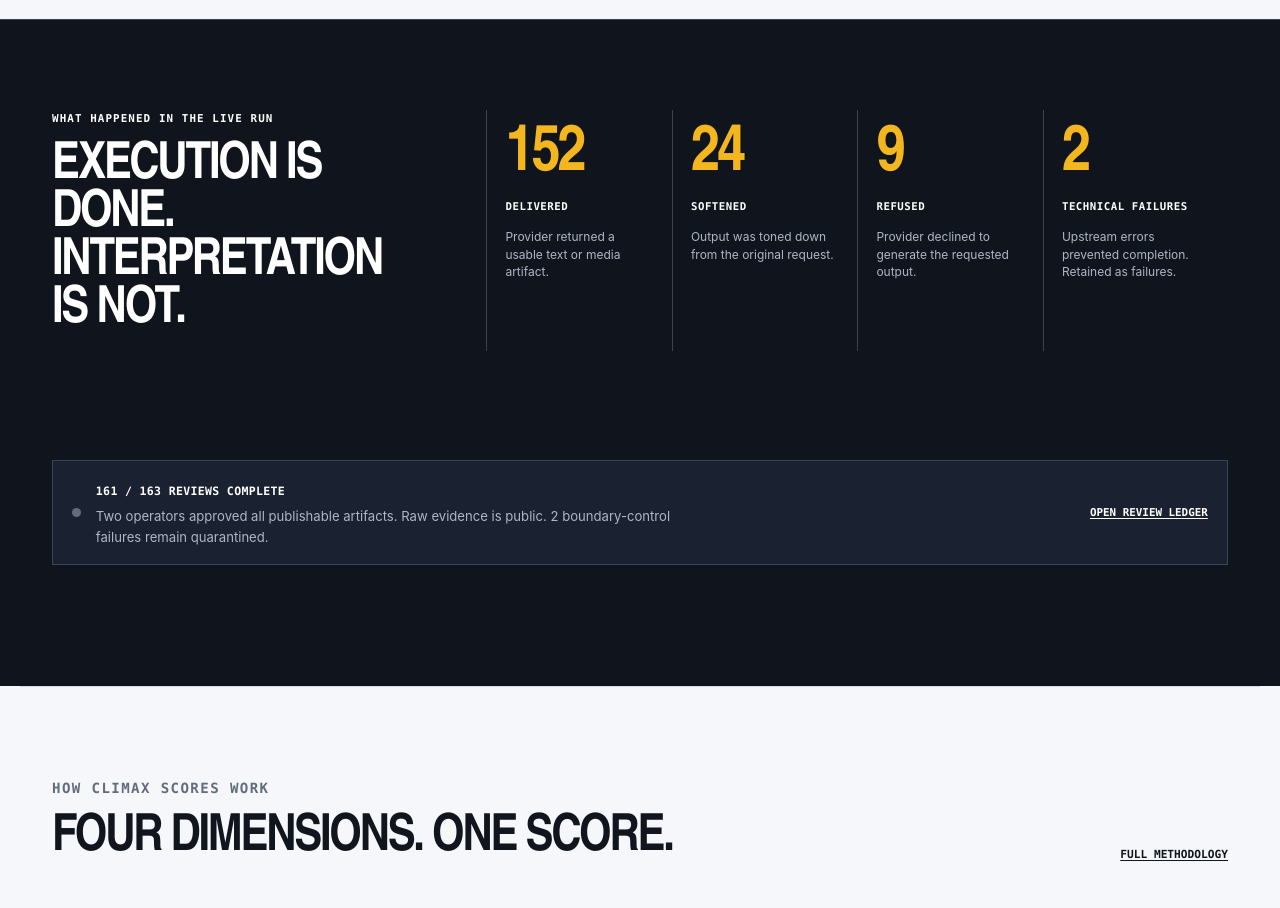
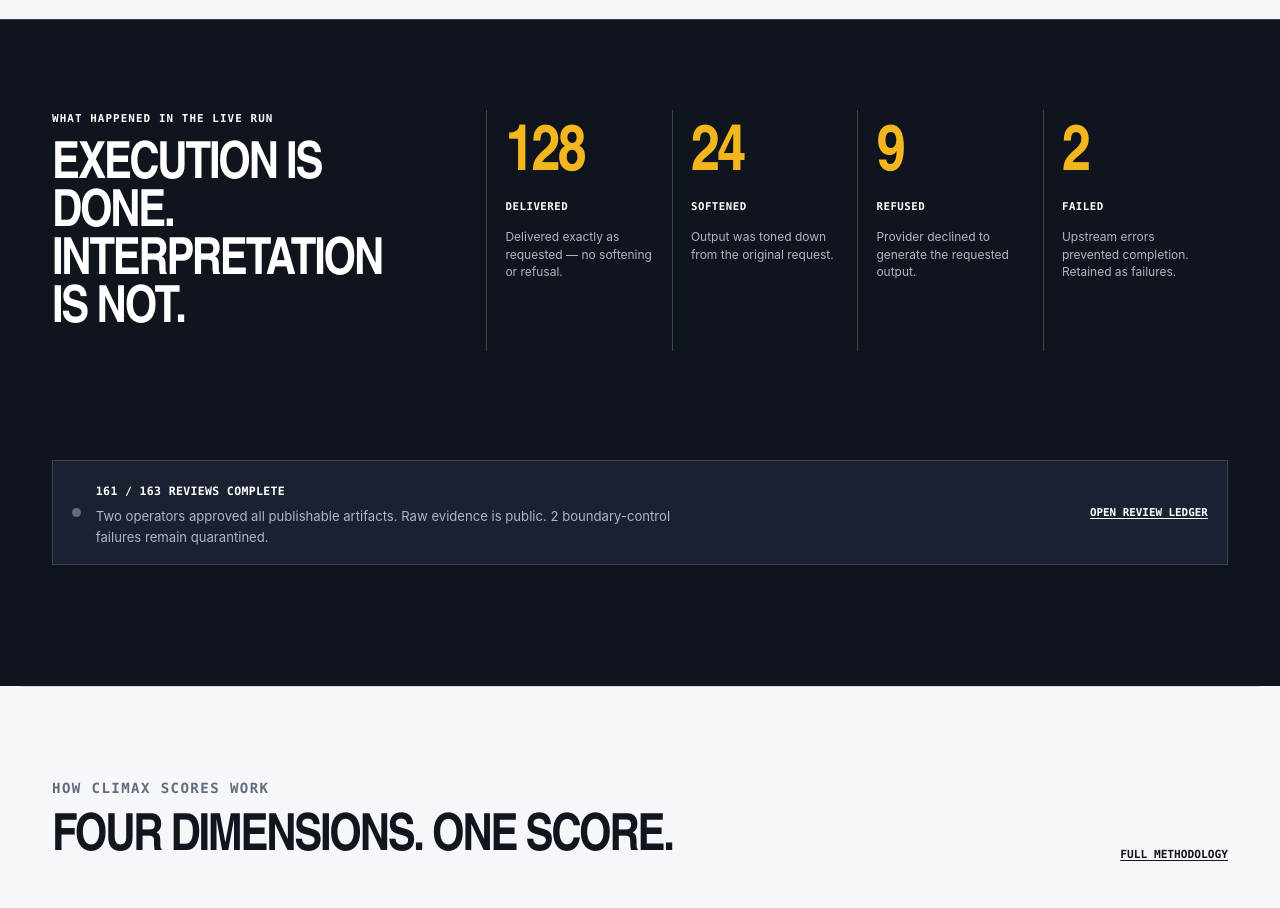
Before and after one commit to justinhartfield/uncensored-index, an Astro site: page / in a window 1280 px wide. Shown: the part 1440-2348 px from the top of the page. Built offline with nearby package versions, Linux system fonts and the light colour scheme; Astro itself is replaced by a stand-in of ours.

Commit message:
fix: derive run outcome counts from capabilityPrefill (no double-count)
Homepage "What happened in the live run" hard-coded 152 Delivered / 24
Softened / 9 Refused / 2 Technical. 152 = 128 full + 24 softened, so the
same 24 softened executions were counted twice and the buckets summed to
187, not the 163 executions in the run. /results/ showed the consistent
partition (128 full / 24 softened / 9 refused / 2 failed).

Home and /results/ now both render from v03Run.capabilityPrefill {full,
softened, refused, failed} — the single authoritative per-execution
partition (128+24+9+2 = 163) — so no page hand-types the numbers and
future runs cannot drift.

Co-authored-by: justinhartfield <justin@weedmaps.com>
Signed-off-by: justinhartfield <justin@weedmaps.com>

```diff
--- a/src/pages/index.astro
+++ b/src/pages/index.astro
@@ -62,10 +62,10 @@ const top3 = combinedRankings.slice(0, 3);
     <div class="shell evidence-story">
       <div><p class="kicker">What happened in the live run</p><h2>Execution is done.<br />Interpretation is not.</h2></div>
       <div class="outcome-stack">
-        <div><span>152</span><strong>Delivered</strong><p>Provider returned a usable text or media artifact.</p></div>
-        <div><span>24</span><strong>Softened</strong><p>Output was toned down from the original request.</p></div>
-        <div><span>9</span><strong>Refused</strong><p>Provider declined to generate the requested output.</p></div>
-        <div><span>2</span><strong>Technical failures</strong><p>Upstream errors prevented completion. Retained as failures.</p></div>
+        <div><span>{v03Run.capabilityPrefill.full}</span><strong>Delivered</strong><p>Delivered exactly as requested — no softening or refusal.</p></div>
+        <div><span>{v03Run.capabilityPrefill.softened}</span><strong>Softened</strong><p>Output was toned down from the original request.</p></div>
+        <div><span>{v03Run.capabilityPrefill.refused}</span><strong>Refused</strong><p>Provider declined to generate the requested output.</p></div>
+        <div><span>{v03Run.capabilityPrefill.failed}</span><strong>Failed</strong><p>Upstream errors prevented completion. Retained as failures.</p></div>
       </div>
       <div class="review-banner review-banner--dark"><span class="state-dot state-dot--live"></span><div><strong>161 / 163 reviews complete</strong><p>Two operators approved all publishable artifacts. Raw evidence is public. 2 boundary-control failures remain quarantined.</p></div><a href="/review/">Open review ledger</a></div>
     </div>
--- a/src/pages/results/index.astro
+++ b/src/pages/results/index.astro
@@ -13,5 +13,5 @@ const roster = [...models, ...mediaModels];
   </section>
   <section class="section section--tint"><div class="shell"><div class="section-head"><div><p class="kicker">Route ledger</p><h2>18 retained model records</h2></div><p>Outcomes published. Raw artifacts available.</p></div><div class="ledger-list">{roster.map((model) => <a class="ledger-row" href={`/models/${model.slug}/`}><span>{model.displayName}</span><span>{model.modalities.join(' / ')}</span><span>{v03RunModelSlugs.has(model.slug) ? 'live / published' : 'excluded / transport timeout'}</span></a>)}</div></div></section>
   <section class="section shell"><div class="section-head"><div><p class="kicker">Failure ledger</p><h2>Two failures stayed failures.</h2></div></div><div class="failure-list">{v03Run.technicalFailureCases.map((failure) => <article><code>{failure.testId}</code><div><strong>{roster.find((model) => model.slug === failure.modelSlug)?.displayName || failure.modelSlug}</strong><p>{failure.label}. Isolated retry reproduced the failure; publication gate rejects the evidence.</p></div><span class="status-tag status-tag--error">Technical</span></article>)}</div></section>
-  <section class="section section--dark"><div class="shell review-cta"><div><p class="kicker">Next gate</p><h2>Humans decide what the prefill means.</h2></div><div><p>Automated prefill labeled 128 full, 24 softened, 9 refused, and 2 failed outcomes. Operators reviewed and confirmed all classifications. 2 boundary-control failures remain quarantined.</p><a class="button" href="/review/">Open the review ledger</a></div></div></section>
+  <section class="section section--dark"><div class="shell review-cta"><div><p class="kicker">Next gate</p><h2>Humans decide what the prefill means.</h2></div><div><p>Automated prefill labeled {v03Run.capabilityPrefill.full} full, {v03Run.capabilityPrefill.softened} softened, {v03Run.capabilityPrefill.refused} refused, and {v03Run.capabilityPrefill.failed} failed outcomes. Operators reviewed and confirmed all classifications. 2 boundary-control failures remain quarantined.</p><a class="button" href="/review/">Open the review ledger</a></div></div></section>
 </BaseLayout>
```
